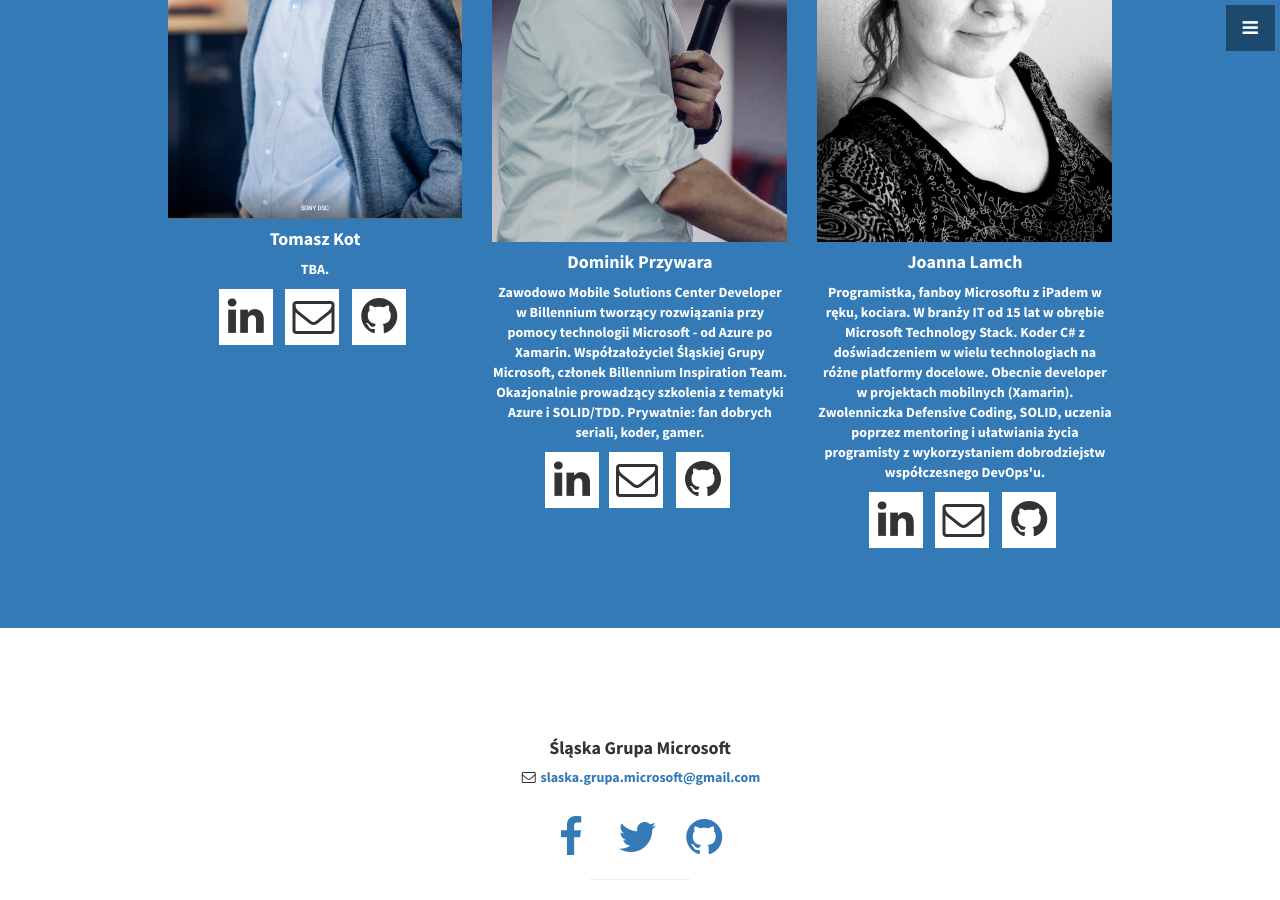
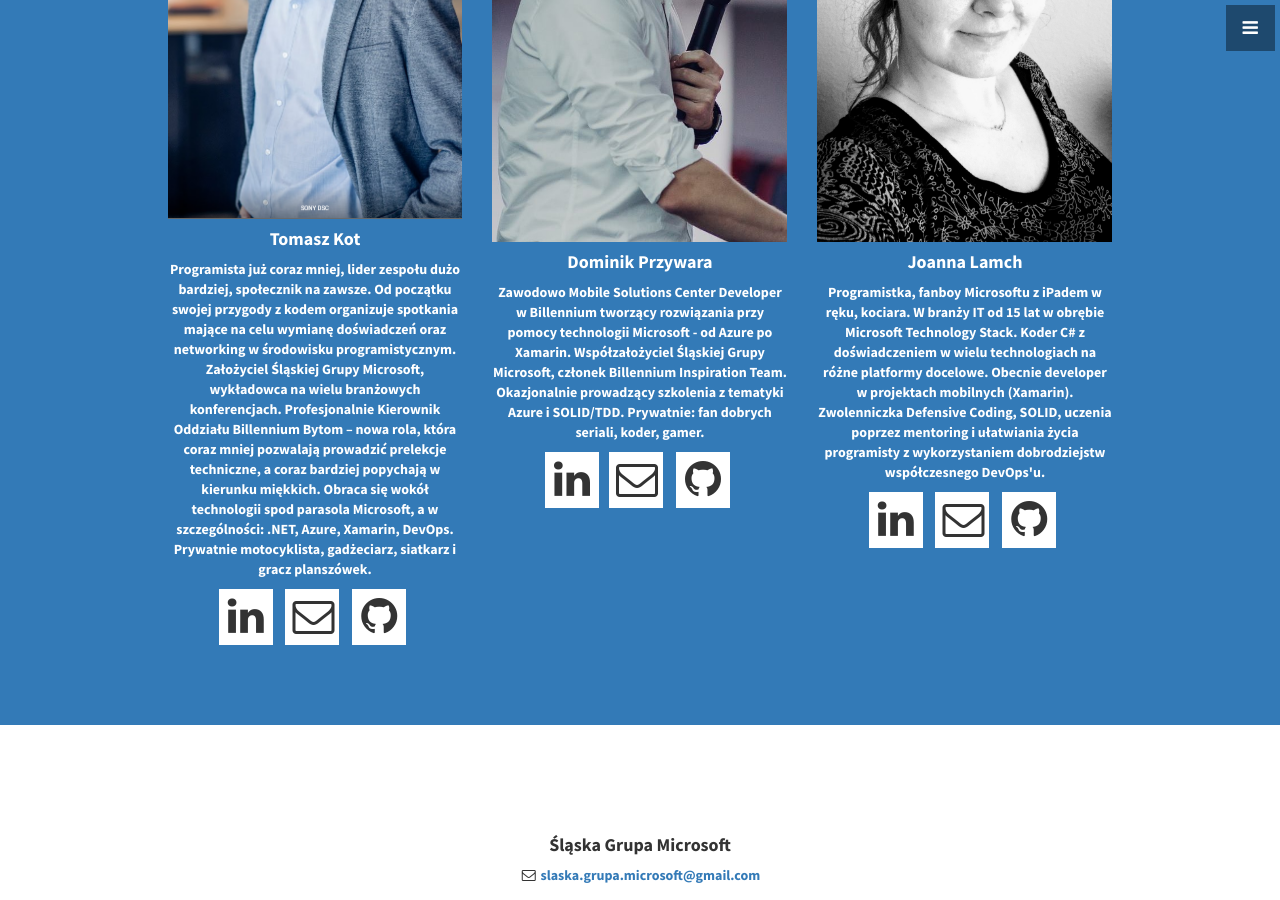
Before and after one commit to slaskagrupamicrosoft/slaskagrupamicrosoft.github.io, a Jekyll site: the page built from index.html, in a window 1280 px wide and 900 px high, scrolled down 5237 px. Built offline with Jekyll 4.4.1, drawn with Linux system fonts in a browser that asks for light colours.

Commit message:
materials and tomek bio

```diff
--- a/_includes/navigation.html
+++ b/_includes/navigation.html
@@ -21,6 +21,9 @@
       <a href="#portfolio" onclick = $("#menu-close").click(); >Wydarzenia partnerskie</a>
     </li>
     <li>
+      <a href="https://drive.google.com/drive/folders/1JYWAEXlAuZXlpnqfMQK6Ou47Cg4x13IG?usp=sharing" >Materiały promocyjne</a>
+    </li>
+    <li>
       <a href="#contact" onclick = $("#menu-close").click(); >Kontakt</a>
     </li>
   </ul>
--- a/_includes/services.html
+++ b/_includes/services.html
@@ -16,7 +16,10 @@
               <h4>
                 <strong>Tomasz Kot</strong>
               </h4>
-              <p>TBA.</p>
+              <p>Programista już coraz mniej, lider zespołu dużo bardziej, społecznik na zawsze.
+                Od początku swojej przygody z kodem organizuje spotkania mające na celu wymianę doświadczeń oraz networking w środowisku programistycznym. Założyciel Śląskiej Grupy Microsoft, wykładowca na wielu branżowych konferencjach. Profesjonalnie Kierownik Oddziału Billennium Bytom – nowa rola, która coraz mniej pozwalają prowadzić prelekcje techniczne, a coraz bardziej popychają w kierunku miękkich.
+                Obraca się wokół technologii spod parasola Microsoft, a w szczególności: .NET, Azure, Xamarin, DevOps.
+                Prywatnie motocyklista, gadżeciarz, siatkarz i gracz planszówek.</p>
 
               <ul class="list-inline">
                 <li>
```
Also changed, not shown: img/SGMSlogo/LOGO_SGM_print-1.png (added), img/SGMSlogo/LOGO_SGM_print-100.png (added), img/SGMSlogo/logo sgm big.jpeg (added), img/SGMSlogo/logo sgm small.jpeg (added), img/SGMSlogo/logo sgm small1.jpg (added), 1 other file.
